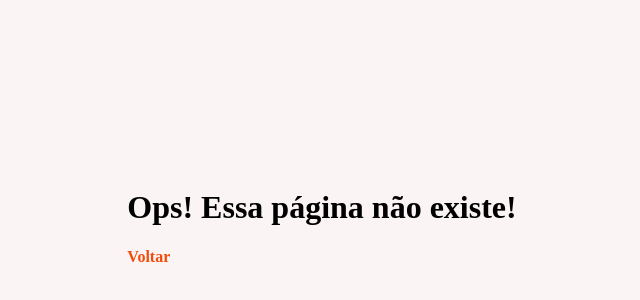
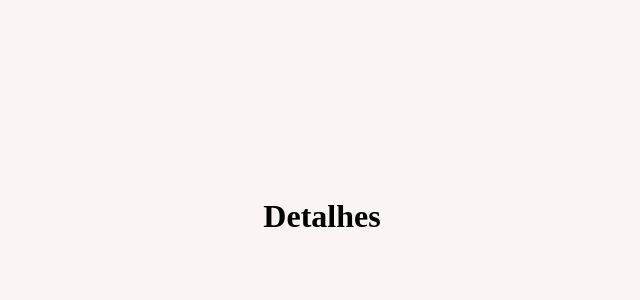
Before and after one commit to diegocoelho-svg/react-router, a React (Vite) app: page /details/1 in a window 1280 px wide. Shown: the part 184-484 px from the top of the page, without its empty margins (318-958 px from the left). Built offline with nearby package versions, Linux system fonts and the light colour scheme.

Commit message:
feat: routes with params

```diff
--- /dev/null
+++ b/src/pages/Details.tsx
@@ -0,0 +1,7 @@
+export function Details() {
+  return (
+    <div>
+      <h1>Detalhes</h1>
+    </div>
+  )
+}
--- a/src/routes/AppRoutes.tsx
+++ b/src/routes/AppRoutes.tsx
@@ -3,12 +3,14 @@
 import { Home } from '../pages/Home'
 import { Products } from '../pages/Products'
 import { NotFound } from '../pages/NotFound'
+import { Details } from '../pages/Details'
 
 export function AppRoutes() {
   return (
     <Routes>
       <Route path='/' index element={<Home />} />
       <Route path='/products' element={<Products />} />
+      <Route path="/details/:id" element={<Details />} />
 
       <Route path='*' element={<NotFound />} />
     </Routes>
```
